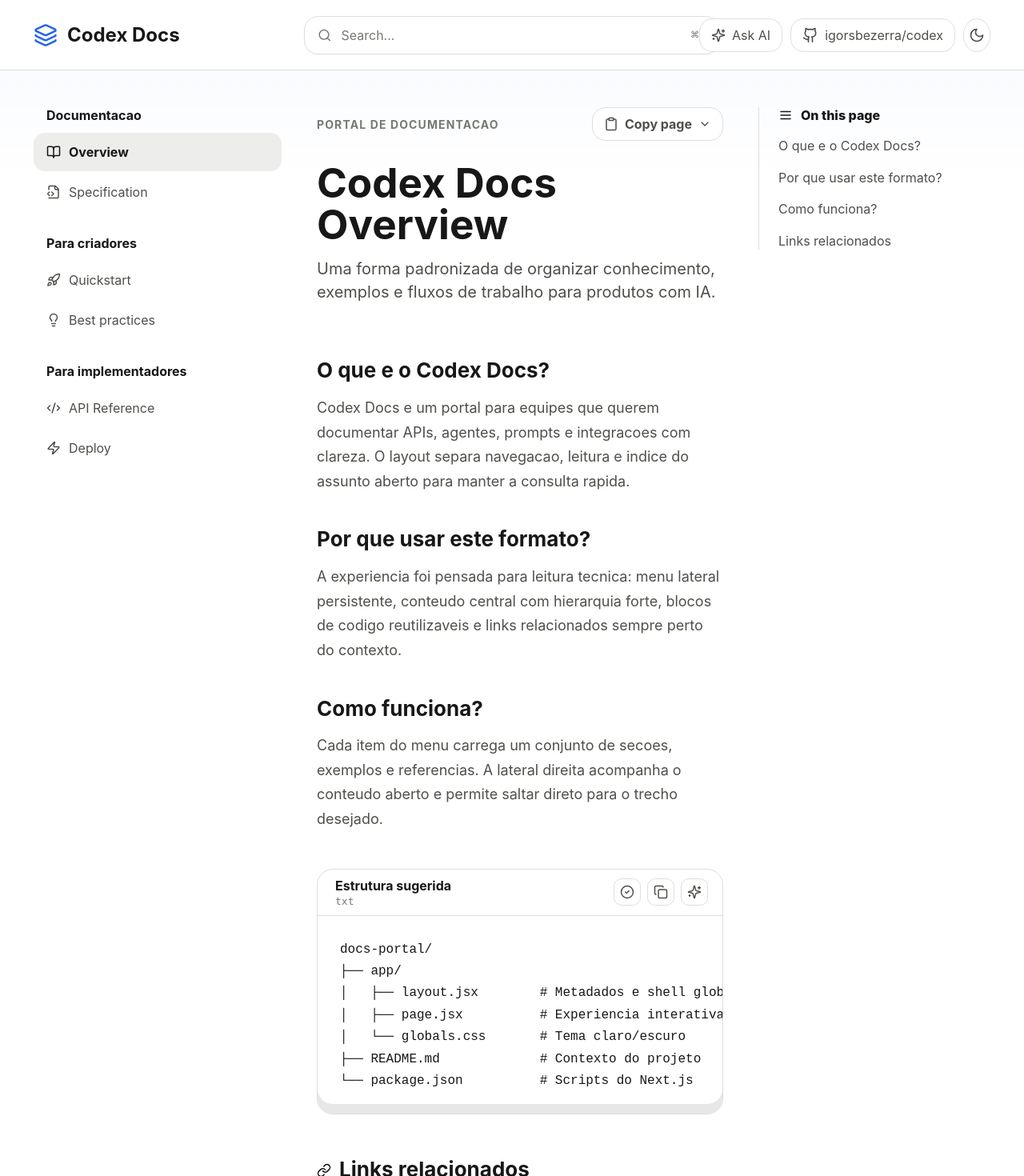
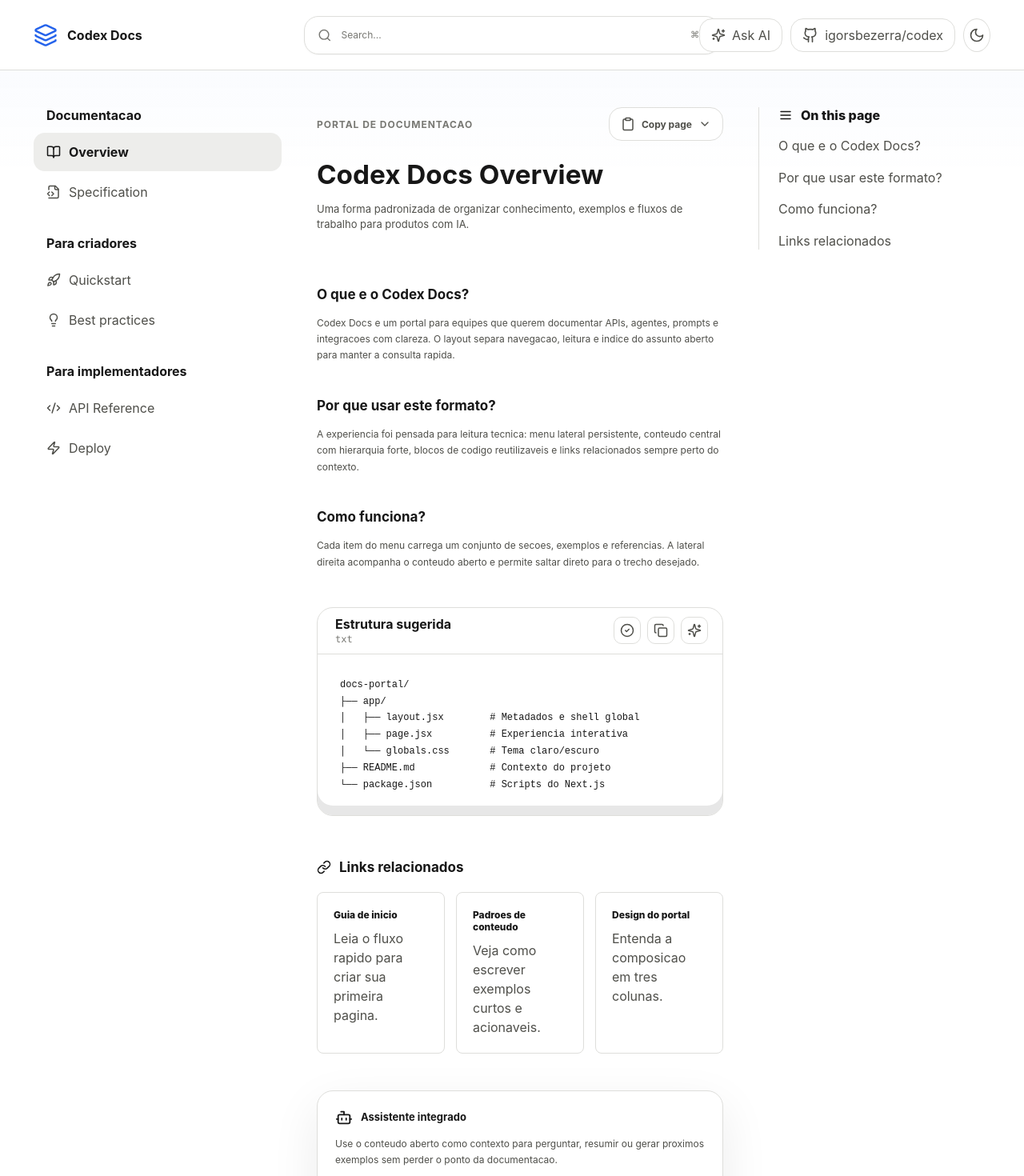
Before and after one commit to igorsbezerra/codex-igor.dev, a Next.js app: page / in a window 1280 px wide. Shown: the top 1470 px of the page at 80% size. Built offline with nearby package versions, Linux system fonts and the light colour scheme.

Commit message:
Reduce docs typography scale

```diff
--- a/app/globals.css
+++ b/app/globals.css
@@ -102,7 +102,7 @@ a {
 
 .brand {
   gap: 12px;
-  font-size: 24px;
+  font-size: 16px;
   font-weight: 750;
   letter-spacing: 0;
 }
@@ -128,7 +128,7 @@ a {
 .search-box span {
   width: 100%;
   overflow: hidden;
-  font-size: 16px;
+  font-size: 12px;
   text-overflow: ellipsis;
   white-space: nowrap;
 }
@@ -245,7 +245,7 @@ a {
   outline: 0;
   background: transparent;
   color: var(--text);
-  font-size: 22px;
+  font-size: 14px;
 }
 
 .search-modal-field kbd,
@@ -294,13 +294,13 @@ a {
 
 .search-results strong {
   color: var(--text);
-  font-size: 15px;
+  font-size: 12px;
 }
 
 .search-results small,
 .search-results p {
   color: var(--text-muted);
-  font-size: 13px;
+  font-size: 12px;
 }
 
 .search-results p {
@@ -365,7 +365,7 @@ a {
   gap: 14px;
   margin-bottom: 26px;
   color: var(--text-muted);
-  font-size: 14px;
+  font-size: 12px;
   font-weight: 700;
   text-transform: uppercase;
   letter-spacing: 0.08em;
@@ -373,7 +373,7 @@ a {
 
 .doc-actions button {
   color: var(--text-soft);
-  font-size: 16px;
+  font-size: 12px;
   font-weight: 650;
   letter-spacing: 0;
   text-transform: none;
@@ -387,7 +387,7 @@ a {
   max-width: 860px;
   margin: 0 0 16px;
   color: var(--text);
-  font-size: clamp(34px, 4vw, 52px);
+  font-size: clamp(22px, 2.6vw, 34px);
   line-height: 1.02;
   letter-spacing: 0;
 }
@@ -396,7 +396,7 @@ a {
   max-width: 800px;
   margin: 0;
   color: var(--text-soft);
-  font-size: 20px;
+  font-size: 13px;
   line-height: 1.45;
 }
 
@@ -414,7 +414,7 @@ a {
 .ai-callout h2 {
   margin: 0 0 16px;
   color: var(--text);
-  font-size: 26px;
+  font-size: 17px;
   line-height: 1.18;
   letter-spacing: 0;
 }
@@ -424,7 +424,7 @@ a {
   max-width: 780px;
   margin: 0;
   color: var(--text-soft);
-  font-size: 18px;
+  font-size: 12px;
   line-height: 1.7;
 }
 
@@ -462,13 +462,13 @@ a {
 
 .feature-card h3 {
   margin: 0 0 14px;
-  font-size: 22px;
+  font-size: 14px;
 }
 
 .feature-card p {
   margin: 0;
   color: var(--text-soft);
-  font-size: 19px;
+  font-size: 12px;
   line-height: 1.45;
 }
 
@@ -510,7 +510,7 @@ a {
   margin-top: 2px;
   color: var(--text-muted);
   font-family: var(--mono);
-  font-size: 13px;
+  font-size: 12px;
 }
 
 .code-actions {
@@ -531,7 +531,7 @@ a {
   padding: 28px;
   color: var(--text);
   font-family: var(--mono);
-  font-size: 16px;
+  font-size: 12px;
   line-height: 1.65;
 }
 
@@ -563,7 +563,7 @@ a {
 .related-card span {
   display: block;
   margin-bottom: 10px;
-  font-size: 16px;
+  font-size: 12px;
   font-weight: 760;
 }
 
@@ -588,12 +588,12 @@ a {
 
 .ai-callout h2 {
   margin: 0;
-  font-size: 20px;
+  font-size: 13px;
 }
 
 .ai-callout p {
   margin: 12px 0 18px;
-  font-size: 17px;
+  font-size: 12px;
 }
 
 .ai-callout label {
@@ -678,7 +678,7 @@ a {
   }
 
   .brand {
-    font-size: 22px;
+    font-size: 14px;
   }
 
   .mobile-menu-button {
@@ -726,7 +726,7 @@ a {
     justify-content: space-between;
     align-items: center;
     margin-bottom: 20px;
-    font-size: 18px;
+    font-size: 12px;
     font-weight: 760;
   }
 
@@ -740,12 +740,12 @@ a {
   }
 
   .hero-section h1 {
-    font-size: 34px;
+    font-size: 22px;
   }
 
   .hero-section p,
   .article-flow p {
-    font-size: 16px;
+    font-size: 12px;
   }
 
   .feature-grid,
@@ -754,6 +754,6 @@ a {
   }
 
   .code-card pre {
-    font-size: 15px;
+    font-size: 12px;
   }
 }
```
